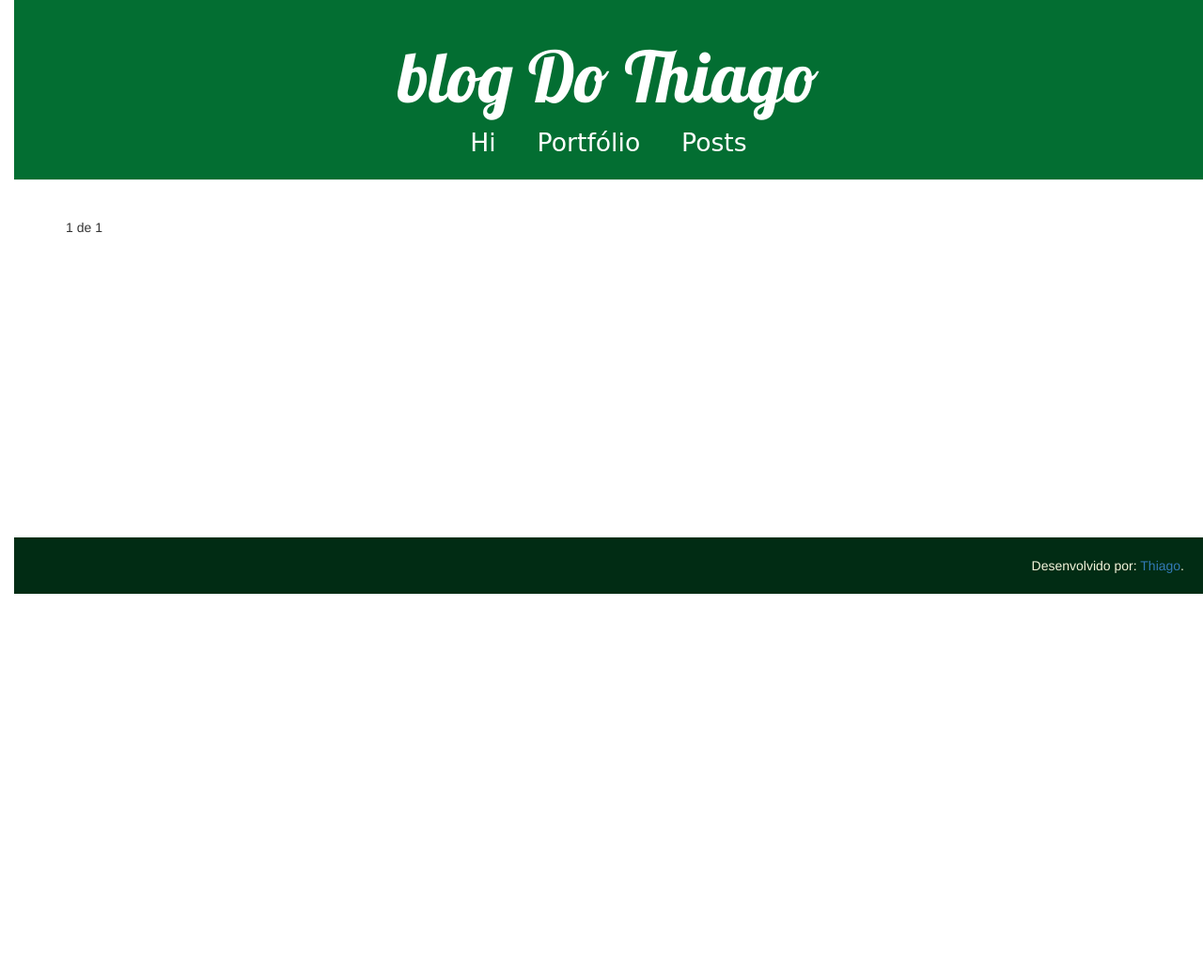
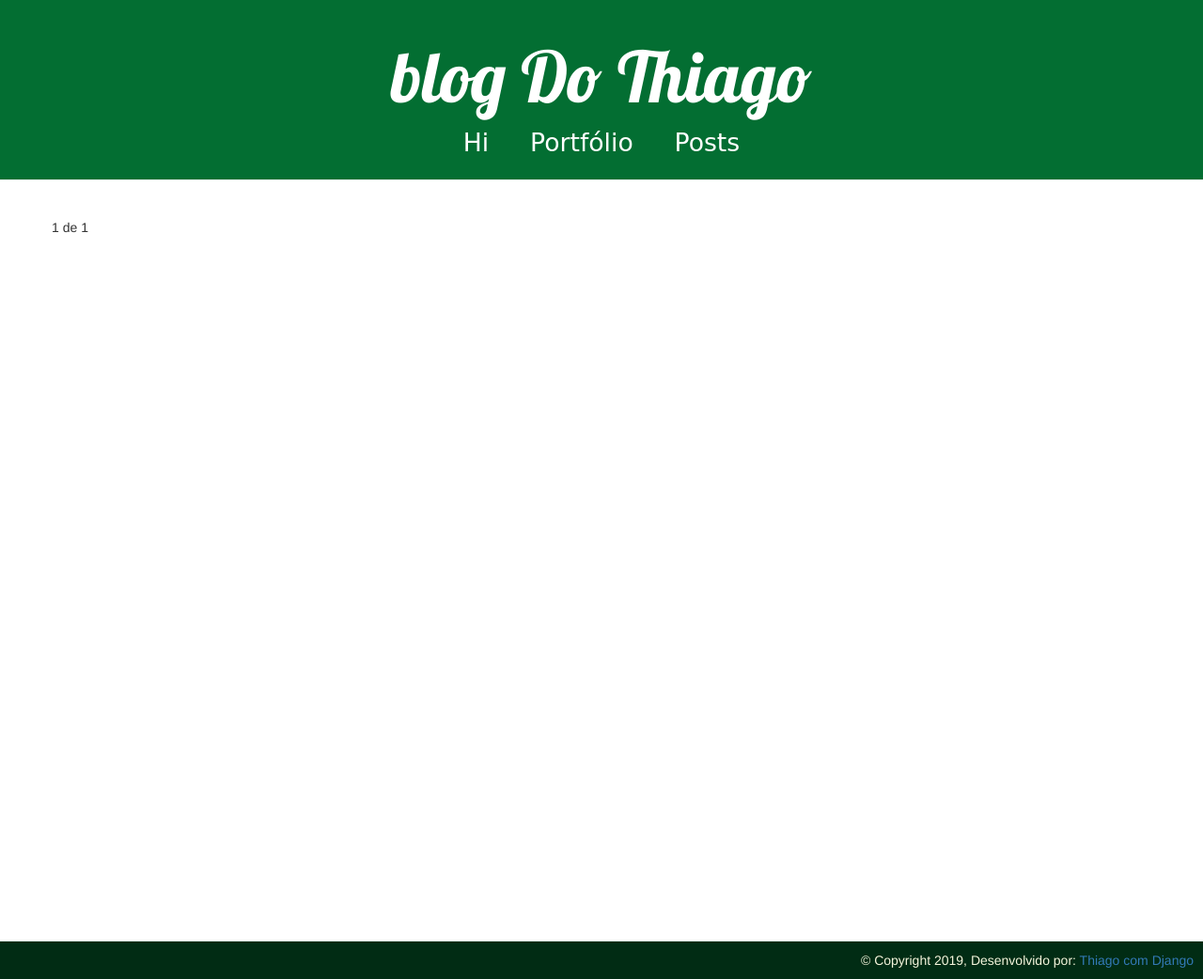
Before and after one commit to ThiiagoArcanjo/blogDoThiago, a Django app: page / in a window 1280 px wide. Shown: the whole page at 94% size. Before the commit the page ends 632 px from the top, so only its background shows below. Run offline with Django 3.2, Linux system fonts and the light colour scheme; data that the repository does not hold is empty; some libraries are stand-ins or nearby versions.

Commit message:
Ajustando template

```diff
--- a/blog/static/css/blog.css
+++ b/blog/static/css/blog.css
@@ -1,11 +1,13 @@
+html, body{
+    margin: 0;
+    padding: 0;
+    height: 100%;
+}
+
 h1 a, h2 a{
     color: #00c23a;
     font-family: 'Lobster';
     font-size: 75px;
-}
-
-body{
-    padding-left: 15px;
 }
 
 .page-header{
@@ -32,6 +34,8 @@ body{
 
 .content{
     margin-left: 40px;
+    min-height: 100%;
+    margin-bottom: -10px;
 }
 
 h1, h2, h3, h4{
@@ -62,7 +66,6 @@ h1, h2, h3, h4{
 .post{
     margin-bottom: 70px;
 }
-
 
 /* Inclinando a div ao pasasr o mouse */
 .titulo:hover{
@@ -108,14 +111,19 @@ h1, h2, h3, h4{
 .hi{
     text-align: center;
     width: 100%;
-    border: 2px solid rgb(41, 15, 134);
+
 }
 
 .rodape{
     background-color: rgb(1, 44, 20);
-    margin-top: 300px;
-    padding: 20px 20px;
-    text-align: center;
+    padding: 10px 10px;
+    text-align: right;
     color: beige;
-    text-align: right;
+    margin-bottom: 0px;
+	width:100%;
+    position: static;
+    bottom:0;
+    left: 0;
+
+
 }
--- a/blog/templates/blog/base.html
+++ b/blog/templates/blog/base.html
@@ -36,8 +36,8 @@
             </div>
         </div>
 
-        <div class="rodape" >
-            Desenvolvido por: <a href="https://github.com/ThiiagoArcanjo">Thiago</a>.
-        </div>
+        <footer class="rodape">
+            <span class="copy">&copy; Copyright 2019, Desenvolvido por: <a href="https://github.com/ThiiagoArcanjo">Thiago</a>  <a href="https://www.djangoproject.com/">com Django</a></span>
+        </footer>
     </body>
 </html>
```
